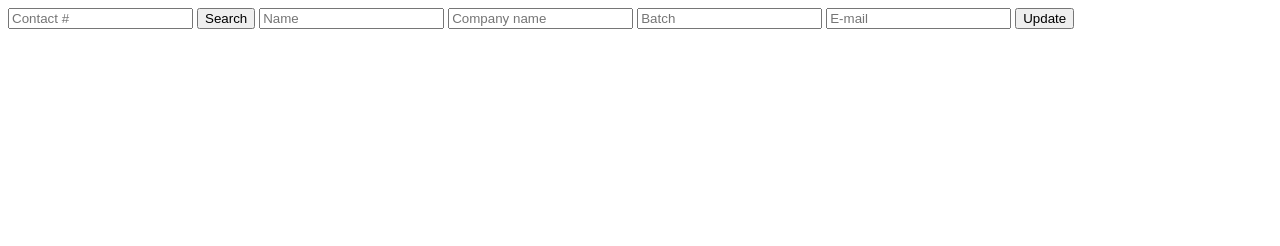
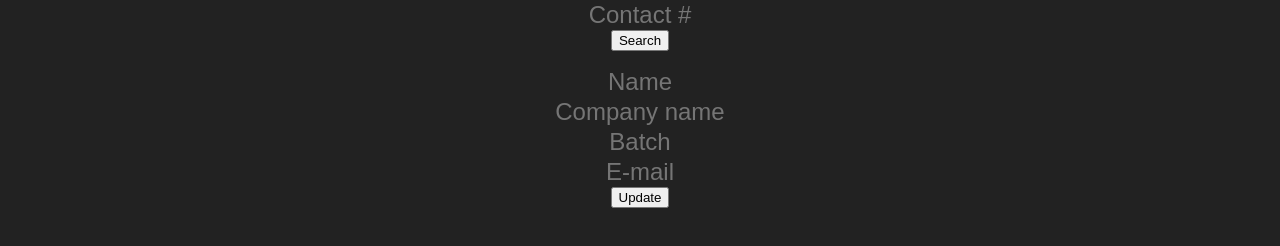
Before and after one commit to PeraACES/OpenDetails, a plain HTML site: page index.html in a window 1280 px wide. Drawn offline with Linux system fonts and the light colour scheme.

Commit message:
Add stylesheet

```diff
--- a/app.js
+++ b/app.js
@@ -3,12 +3,13 @@ var App=angular.module('App',[])
 App.controller('mainController', function($scope, $http){
 
 
-    var hide='display:none'
-    var show=''
+    var hide='display:block'
+    var show='display:block';// NONE, not 'block'
 
     $scope.disp=hide
     $scope.msg=''
     $scope.col='green'
+    $scope.dispdetails=hide
 
     $scope.get = function () {
         $http.get('?num='+$scope.num).then(function(response) {
@@ -18,15 +19,18 @@ App.controller('mainController', function($scope, $http){
     		$scope.company=response.data.company
 	    	$scope.batch=response.data.batch
 	    	$scope.email=response.data.email
+            $scope.dispdetails=show
             if (response.data.name==undefined) {
                 $scope.msg='Sorry, we don\'t have you in our database'
                 $scope.disp=show
                 $scope.col='orange'
+                $scope.dispdetails=hide
             }
         },function(res){
             $scope.msg='Error '+res.status+' '+res.statusText
             $scope.disp=show
             $scope.col='red'
+            $scope.dispdetails=hide
         })
     }
 
@@ -47,6 +51,7 @@ App.controller('mainController', function($scope, $http){
     $scope.clearmsg = function () {
          $scope.msg=''
          $scope.disp=hide
+         $scope.dispdetails=hide
     }
 
 });
--- a/index.html
+++ b/index.html
@@ -1,17 +1,21 @@
 <!DOCTYPE html>
 <html ng-app='App'>
-
+<head>
+    <link rel='stylesheet' href='styles.css'>
+</head>
 <body ng-controller="mainController">
 
     <form method=post ng-submit=get()>
-        <input type=text id=_num name=_num ng-model='num' placeholder='Contact #' ng-click='clearmsg()'>
-        <input type=submit value='Search' id=_search>
+        <input type=text id=_num name=_num ng-model='num' placeholder='Contact #' ng-click='clearmsg()'><br>
+        <input type=submit value='Search' id=_search><br>
         <p style='{{disp}};background-color:{{col}}'>{{msg}}</p>
-        <input type=text id=_name name=_name ng-model='name' placeholder='Name'>
-        <input type=text id=_company name=_company ng-model='company' placeholder='Company name'>
-        <input type=text id=_batch name=_batch ng-model='batch' placeholder='Batch'>
-        <input type=text id=_email name=_email ng-model='email' placeholder='E-mail'>
-        <input type=button value='Update' id=_submit ng-click='update()'>
+        <div class='details' style='{{dispdetails}}'>
+            <input type=text id=_name name=_name ng-model='name' placeholder='Name'><br>
+            <input type=text id=_company name=_company ng-model='company' placeholder='Company name'><br>
+            <input type=text id=_batch name=_batch ng-model='batch' placeholder='Batch'><br>
+            <input type=text id=_email name=_email ng-model='email' placeholder='E-mail'><br>
+            <input type=button value='Update' id=_submit ng-click='update()'>
+        </div>
     </form>
 
     <script src='jq.js'></script>
--- /dev/null
+++ b/styles.css
@@ -0,0 +1,14 @@
+body {
+    background-color: #222;
+    text-align:center;
+    margin:0;
+    font-family:helvetica,arial;
+}
+
+#_num, #_name, #_company, #_batch, #_email {
+    border:none;
+    background-color:transparent;
+    color: #eee;
+    font-size: 24px;
+    text-align: center;
+}
```
Also changed, not shown: 1 other file.
